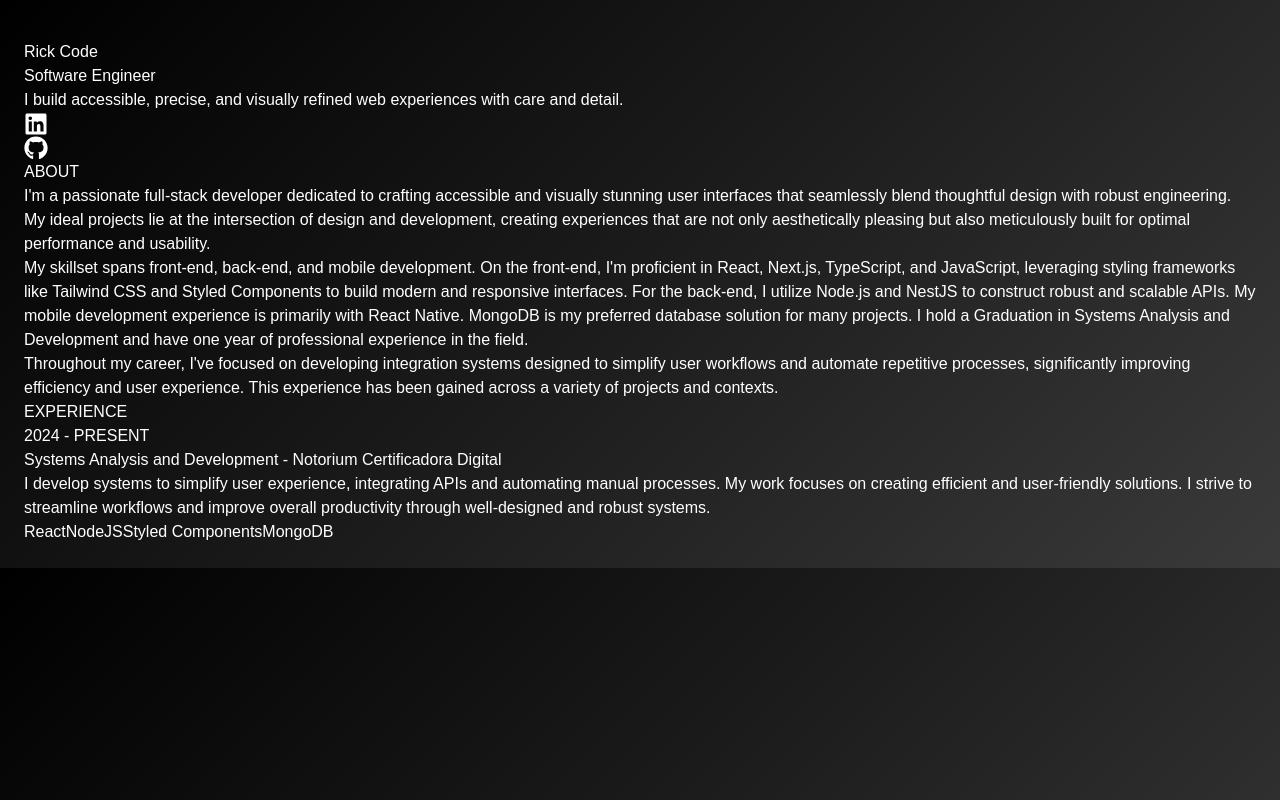
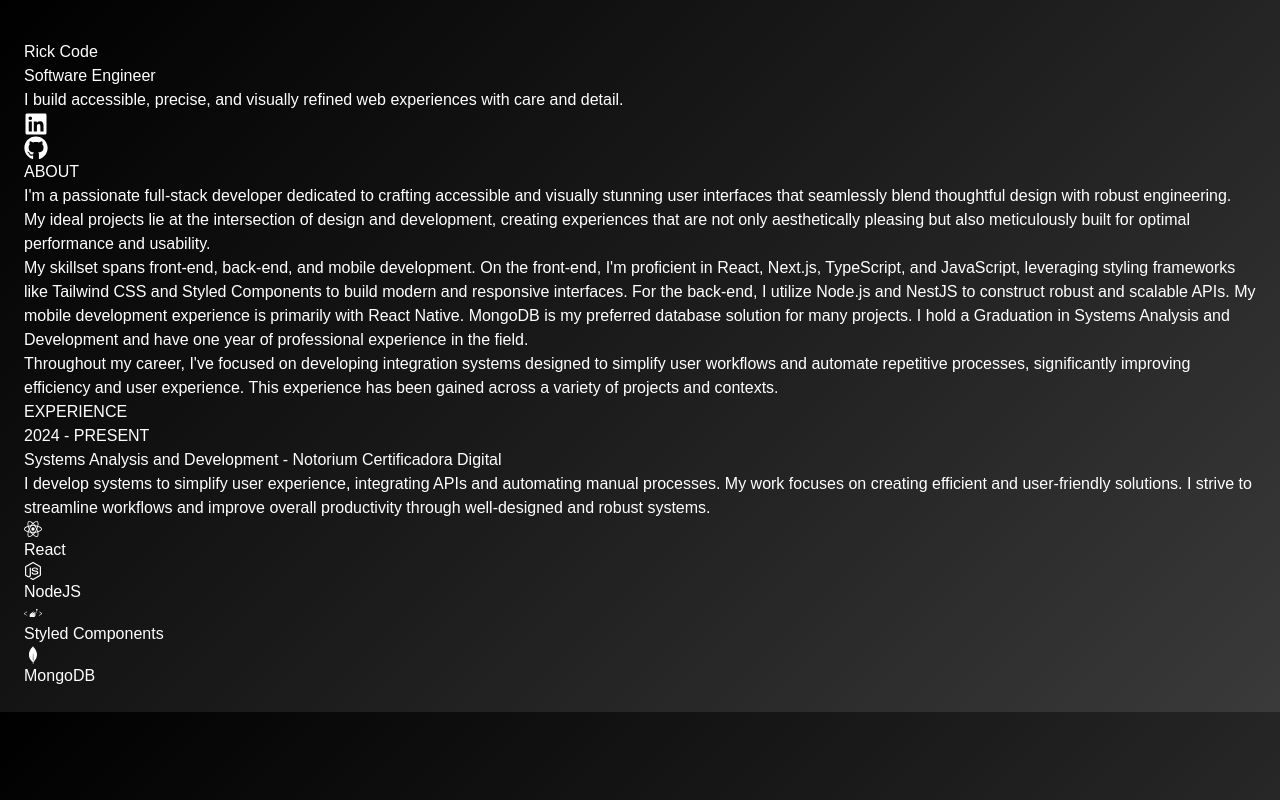
Before and after one commit to ricardofpe/portfolio-rick-coder, a Next.js app in the folder frontend_portfolio/: page / in a window 1280 px wide. Built offline with nearby package versions, Linux system fonts and the light colour scheme.

Commit message:
Add icons technologies in experience

```diff
--- a/frontend_portfolio/src/components/Experience.tsx
+++ b/frontend_portfolio/src/components/Experience.tsx
@@ -1,4 +1,29 @@
-export default function Experience() {
+import {
+  SiReact,
+  SiNodedotjs,
+  SiMongodb,
+  SiStyledcomponents,
+} from "react-icons/si";
+
+interface TechnologyIcon {
+  [key: string]: React.ReactElement;
+}
+
+const Experience: React.FC = () => {
+  const technologyIcons: TechnologyIcon = {
+    React: <SiReact className="mr-2" size={18} />,
+    NodeJS: <SiNodedotjs className="mr-2" size={18} />,
+    "Styled Components": <SiStyledcomponents className="mr-2" size={18} />,
+    MongoDB: <SiMongodb className="mr-2" size={18} />,
+  };
+
+  const technologies: string[] = [
+    "React",
+    "NodeJS",
+    "Styled Components",
+    "MongoDB",
+  ];
+
   return (
     <section className="flex flex-col mt-20 gap-3">
       <h6 className="font-semibold text-sm uppercase mb-6 text-gray-400">
@@ -22,14 +47,15 @@ export default function Experience() {
         {technologies.map((tech) => (
           <span
             key={tech}
-            className="bg-gradient-to-r from-gray-800 to-gray-600 text-gray-100 px-3 py-1 rounded-full inline-block"
+            className="flex items-center border border-gray-700 border-opacity-20 bg-gradient-to-r from-gray-800 to-gray-600 text-gray-100 px-3 py-1 rounded-full inline-block"
           >
-            {tech}
+            {technologyIcons[tech]}
+            <span>{tech}</span>
           </span>
         ))}
       </div>
     </section>
   );
-}
+};
 
-const technologies = ["React", "NodeJS", "Styled Components", "MongoDB"];
+export default Experience;
```
